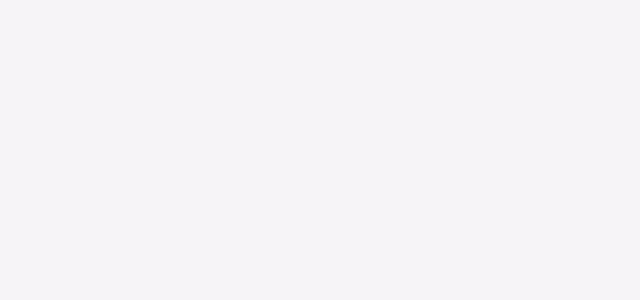
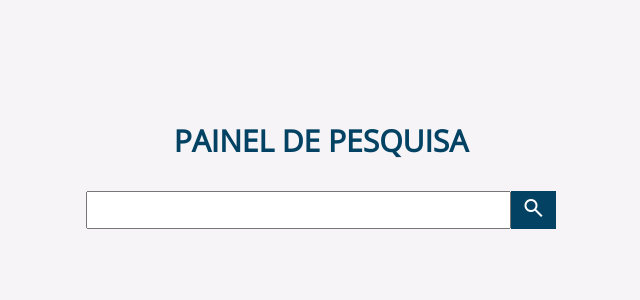
Before and after one commit to ofelipegoulart/painel-rename-2022, a React (Create React App) app: page /pesquisar in a window 1280 px wide. Before the commit this address had no page. Shown: the top 300 px of the page, without its empty margins (319-959 px from the left). Built offline with nearby package versions, Linux system fonts and the light colour scheme.

Commit message:
Página de Pesquisa

```diff
--- a/public/index.html
+++ b/public/index.html
@@ -13,6 +13,7 @@
     <link rel="preconnect" href="https://fonts.googleapis.com">
     <link rel="preconnect" href="https://fonts.gstatic.com" crossorigin>
     <link href="https://fonts.googleapis.com/css2?family=Open+Sans&display=swap" rel="stylesheet">
+    <link rel="stylesheet" href="https://fonts.googleapis.com/css2?family=Material+Symbols+Outlined:opsz,wght,FILL,GRAD@20..48,100..700,0..1,-50..200" />
 
     <link rel="manifest" href="%PUBLIC_URL%/manifest.json" />
     <!--
--- a/src/App.js
+++ b/src/App.js
@@ -2,6 +2,7 @@ import React from 'react';
 import { BrowserRouter, Routes, Route } from 'react-router-dom';
 import Home from './views/Home';
 import Sobre from './views/Sobre';
+import Pesquisar from './views/Pesquisar';
 import Header from './components/Header';
 
 
@@ -13,6 +14,7 @@ function App() {
       <Routes>
         <Route exact path="/" element={<Home />}  />
         <Route path="sobre" element={<Sobre />} />
+        <Route path="pesquisar" element={<Pesquisar />} />
       </Routes>
     </BrowserRouter>
     </div>
--- a/src/components/Header.js
+++ b/src/components/Header.js
@@ -70,7 +70,7 @@ function Header() {
       <a href="/"><LogoWeb src={logo}></LogoWeb></a>
         <NavigationLinks>
             <LinkNavigation><HTMLNav href="/sobre">Sobre</HTMLNav></LinkNavigation>
-            <LinkNavigation><HTMLNav href="/sobre">Pesquisar</HTMLNav></LinkNavigation>
+            <LinkNavigation><HTMLNav href="/pesquisar">Pesquisar</HTMLNav></LinkNavigation>
         </NavigationLinks>
         </HeaderSite>
       </div>
--- /dev/null
+++ b/src/views/Pesquisar.js
@@ -0,0 +1,58 @@
+import React from 'react';
+import styled from 'styled-components';
+
+const Search = styled.div`
+    display:flex;
+    flex-direction:column;
+    align-items:center;
+    align-content:center;
+    width:100%;
+    height:80vh;
+
+`;
+
+const SearchArea = styled.div`
+    display:flex;
+    justify-content:space-between;
+
+`;
+
+const Titulo1 = styled.h2`
+    font-family:Open Sans;
+    font-weight:bold;
+    font-size:30px;
+    text-transform: uppercase;
+    color: #034263;
+    margin:120px auto 30px auto;
+`;
+
+const Input = styled.input`
+    width: 100%;
+    border: medium none;
+    height: auto;
+`;
+
+const Button = styled.button`
+    border: none;
+    color: white;
+    padding: 5px 10px;
+    font-size: 16px;
+    text-transform: uppercase;
+    cursor: pointer;
+    background-color:#034263;
+`;
+
+function Pesquisa() {
+    return (
+        <Search>
+            <Titulo1>Painel de Pesquisa</Titulo1>
+            <SearchArea>
+                <input type="text" size="50"></input>
+                <Button type="submit"><span class="material-symbols-outlined">search</span></Button>
+            </SearchArea>
+        </Search>
+    );
+  }
+
+
+  export default Pesquisa;
```
